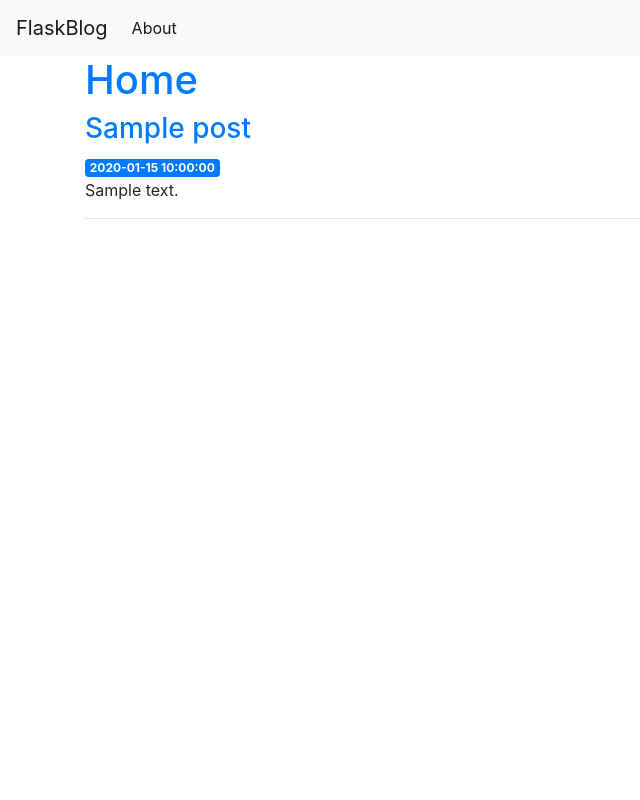
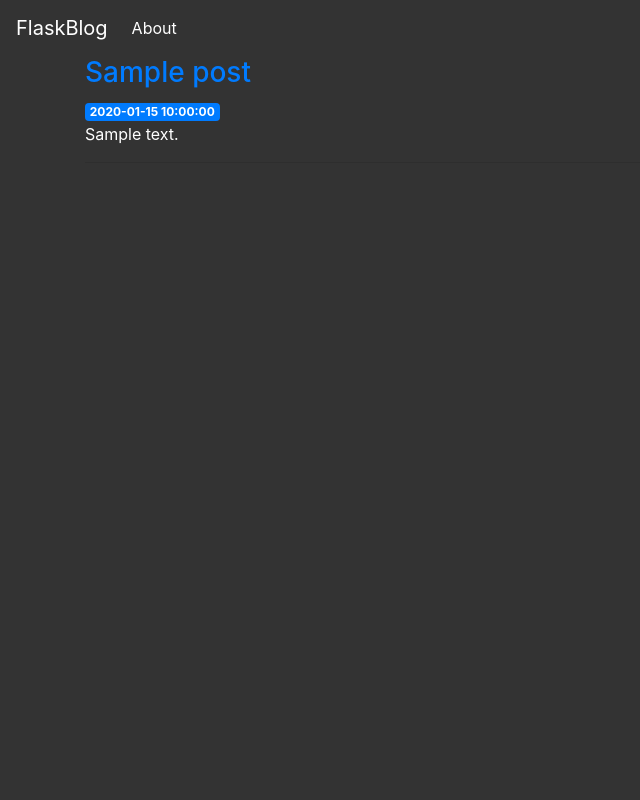
Before and after one commit to udujoel/flask_blog, a Flask app: template templates/post.html in a window 1280 px wide. Shown: the whole page, without its empty margins (0-640 px from the left). Run offline with Flask 3, Linux system fonts and the light colour scheme; the template is opened without the code that fills it: most values are stand-ins (such as "Sample title", 1, 10 or a date in 2020); some libraries are stand-ins or nearby versions.

Commit message:
Update base and post templates for improved styling and structure

```diff
--- a/templates/base.html
+++ b/templates/base.html
@@ -10,8 +10,8 @@
 
     <title>{% block title %} {% endblock %}</title>
   </head>
-  <body>
-    <nav class="navbar navbar-expand-md navbar-light bg-light">
+  <body style="background-color: #333333; min-height: 100vh; color: #ffffff;">
+    <nav class="navbar navbar-expand-md navbar-dark" style="background-color: #333333;">
         <a class="navbar-brand" href="{{ url_for('index')}}">FlaskBlog</a>
         <button class="navbar-toggler" type="button" data-toggle="collapse" data-target="#navbarNav" aria-controls="navbarNav" aria-expanded="false" aria-label="Toggle navigation">
             <span class="navbar-toggler-icon"></span>
--- a/templates/post.html
+++ b/templates/post.html
@@ -1,7 +1,6 @@
 {% extends 'base.html' %}
 
 {% block content %}
-    <h1> <a href="/"> {% block title %} Home {% endblock %}</a> </h1>
         <a href="#">
             <h3> {{ post['title'] }} </h3>
         </a>
```
